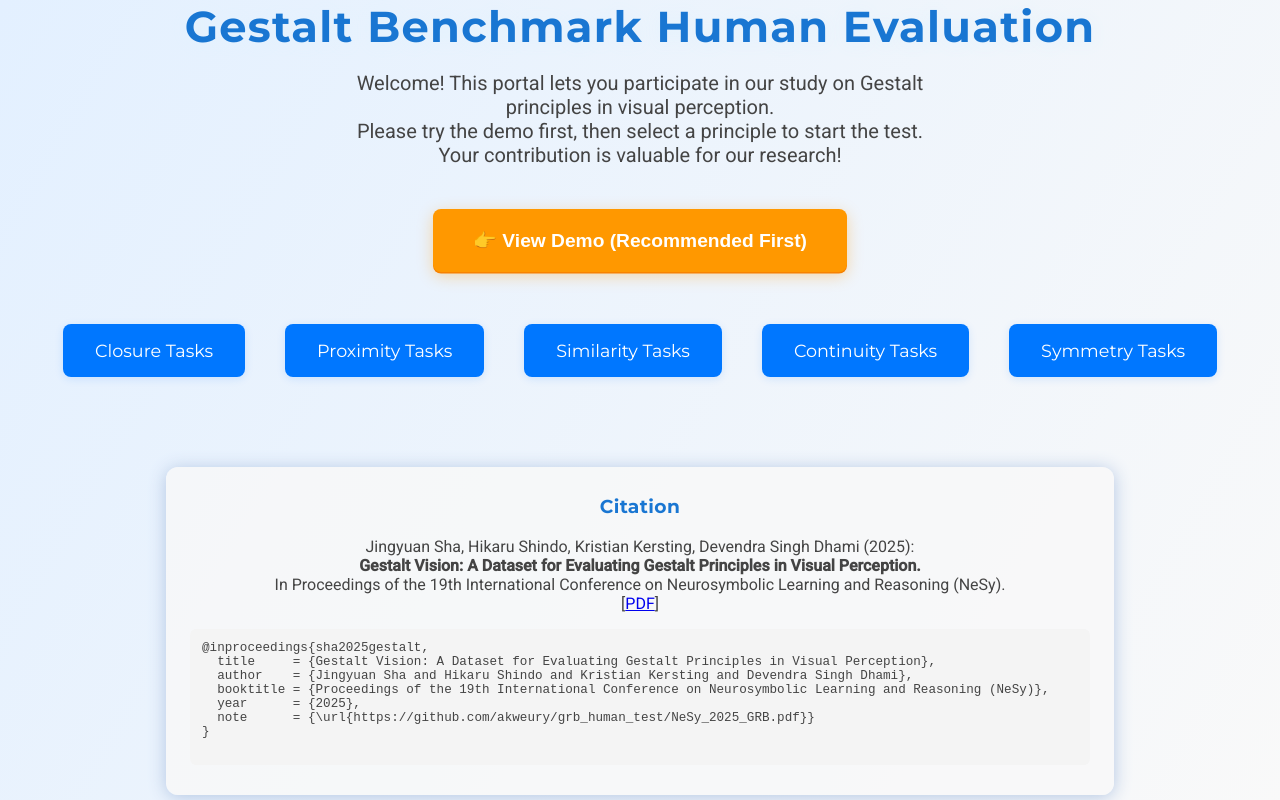
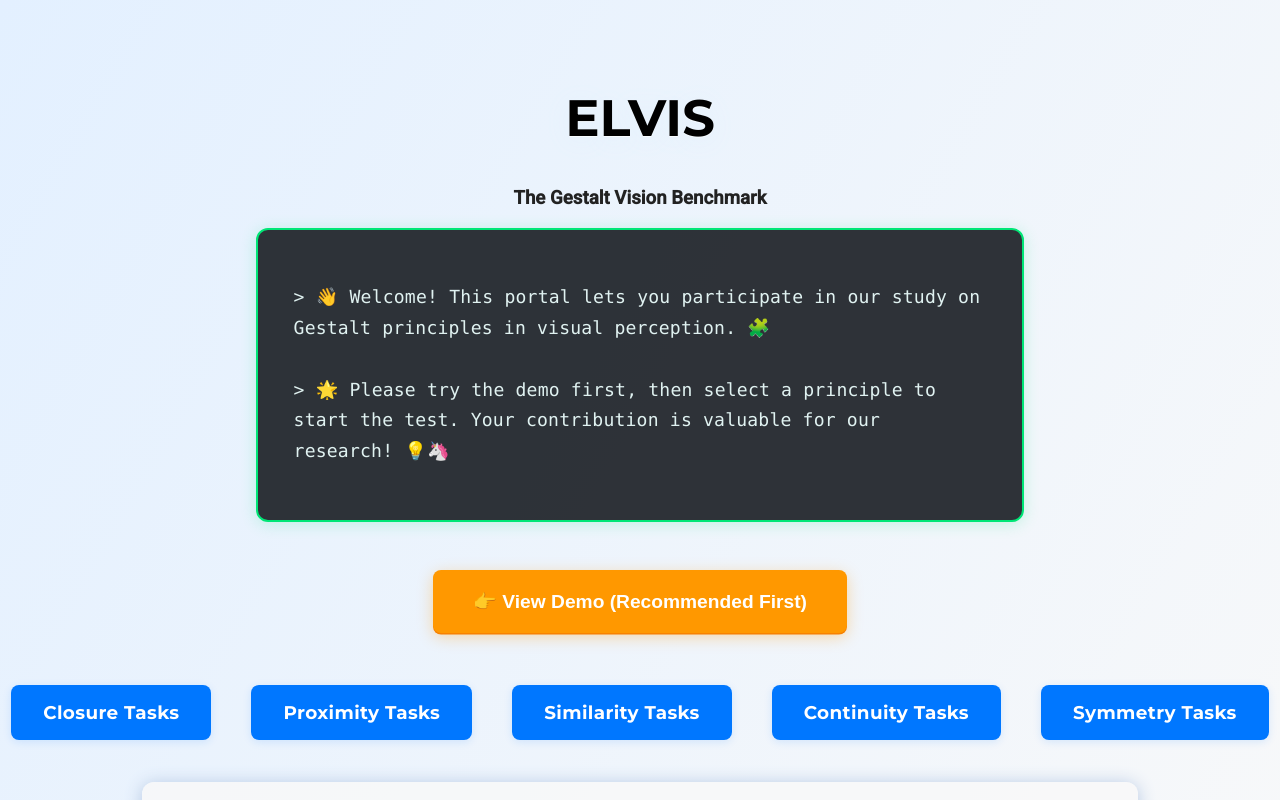
Before and after one commit to akweury/grb_human_test, a plain HTML site: page index.html in a window 1280 px wide. Shown: the top 800 px of the page. Drawn offline with Linux system fonts and the light colour scheme.

Commit message:
much better ui

```diff
--- a/index.html
+++ b/index.html
@@ -29,22 +29,45 @@
 
     .intro-title {
       font-family: 'Montserrat', Arial, sans-serif;
-      font-size: 2.7em;
-      margin-bottom: 18px;
-      font-weight: 700;
-      color: #1976d2;
-      letter-spacing: 0.03em;
-      text-shadow: 0 2px 16px #e3f2fd;
+      font-size: 3.2em;
+      margin-bottom: 22px;
+      font-weight: 900;
+      color: #000000;
+      letter-spacing: 0.0em;
+      text-shadow: 0 4px 24px #e3f2fd, 0 1px 0 #fff;
       text-align: center;
+      margin-top: 90px;
+      line-height: 1.1;
+    }
+
+    .intro-subtitle-box {
+      background: rgba(30, 34, 40, 0.92);
+      border: 2px solid #00e676;
+      border-radius: 12px;
+      padding: 22px 32px;
+      margin-bottom: 38px;
+      max-width: 700px;
+      box-shadow: 0 2px 16px #00e67633;
+      display: flex;
+      justify-content: center;
+      align-items: center;
     }
 
     .intro-subtitle {
-      font-size: 1.25em;
-      color: #444;
-      margin-bottom: 32px;
-      text-align: center;
-      max-width: 600px;
+      margin: 0;
+      font-family: 'Fira Mono', 'Menlo', 'Monaco', 'Consolas', 'Liberation Mono', monospace;
+      font-size: 1.13em;
+      color: #e0f2f1;
+      text-align: left;
       font-weight: 400;
+      letter-spacing: 0.01em;
+      line-height: 1.7;
+      white-space: pre-line;
+    }
+
+    .terminal-line {
+      display: block;
+      padding-left: 0.2em;
     }
 
     .intro-buttons {
@@ -91,7 +114,9 @@
       color: #fff;
       cursor: pointer;
       font-family: 'Montserrat', Arial, sans-serif;
-      font-weight: 500;
+      font-weight: 600;
+      letter-spacing: 0.02em;
+      font-size: 1.15em;
       box-shadow: 0 2px 8px #0077ff22;
       transition: background 0.2s, box-shadow 0.2s, transform 0.1s;
     }
@@ -103,34 +128,39 @@
     }
 
     .citation-container {
-      width: 100%;
-      max-width: 900px;
-      margin: 48px auto 18px auto;
-      font-size: 1em;
-      color: #444;
+      font-family: 'Roboto', Arial, sans-serif;
+      font-size: 1.08em;
+      color: #374151;
       background: #f9f9f9cc;
       border-radius: 12px;
-      padding: 28px 24px 18px 24px;
+      padding: 32px 28px 20px 28px;
       box-shadow: 0 2px 18px #b3c6e3;
       text-align: center;
+      line-height: 1.4;
     }
 
     .citation-container h3 {
+      font-family: 'Montserrat', Arial, sans-serif;
+      font-weight: 800;
+      font-size: 1.4em;
+      color: #000000;
+      letter-spacing: 0.01em;
+      text-align: center;
       margin-top: 0;
-      font-family: 'Montserrat', Arial, sans-serif;
-      font-weight: 700;
-      color: #1976d2;
-      letter-spacing: 0.02em;
+      margin-bottom: 5px;
     }
 
     .citation-container pre {
+      font-family: 'Roboto Mono', 'Menlo', 'Monaco', monospace;
       background: #f4f4f4;
-      border-radius: 6px;
-      padding: 12px;
-      margin-top: 16px;
-      font-size: 0.97em;
+      border-radius: 12px;
+      padding: 4px;
+      margin-top: 10px;
+      font-size: 0.8em;
       overflow-x: auto;
       text-align: left;
+      color: #222;
+      line-height: 1.4;
     }
 
     @media (max-width: 700px) {
@@ -156,11 +186,17 @@
 
 <body>
   <div class="intro-container">
-    <div class="intro-title">Gestalt Benchmark Human Evaluation</div>
-    <div class="intro-subtitle">
-      Welcome! This portal lets you participate in our study on Gestalt principles in visual perception.<br>
-      Please try the demo first, then select a principle to start the test. Your contribution is valuable for our
-      research!
+    <div class="intro-title">
+  <span class="elvis-name">ELVIS</span>
+</div>
+<div class="elvis-tagline">
+  <h3>The Gestalt Vision Benchmark</h3>
+</div>
+    <div class="intro-subtitle-box">
+      <div class="intro-subtitle">
+        <span class="terminal-line">&gt; 👋 Welcome! This portal lets you participate in our study on Gestalt principles in visual perception. 🧩</span>
+        <span class="terminal-line">&gt; 🌟 Please try the demo first, then select a principle to start the test. Your contribution is valuable for our research! 💡🦄</span>
+      </div>
     </div>
     <div class="intro-buttons">
       <button class="demo-btn" onclick="window.location.href='demo.html'">
```
Also changed, not shown: script.js (+25 -14 lines).
